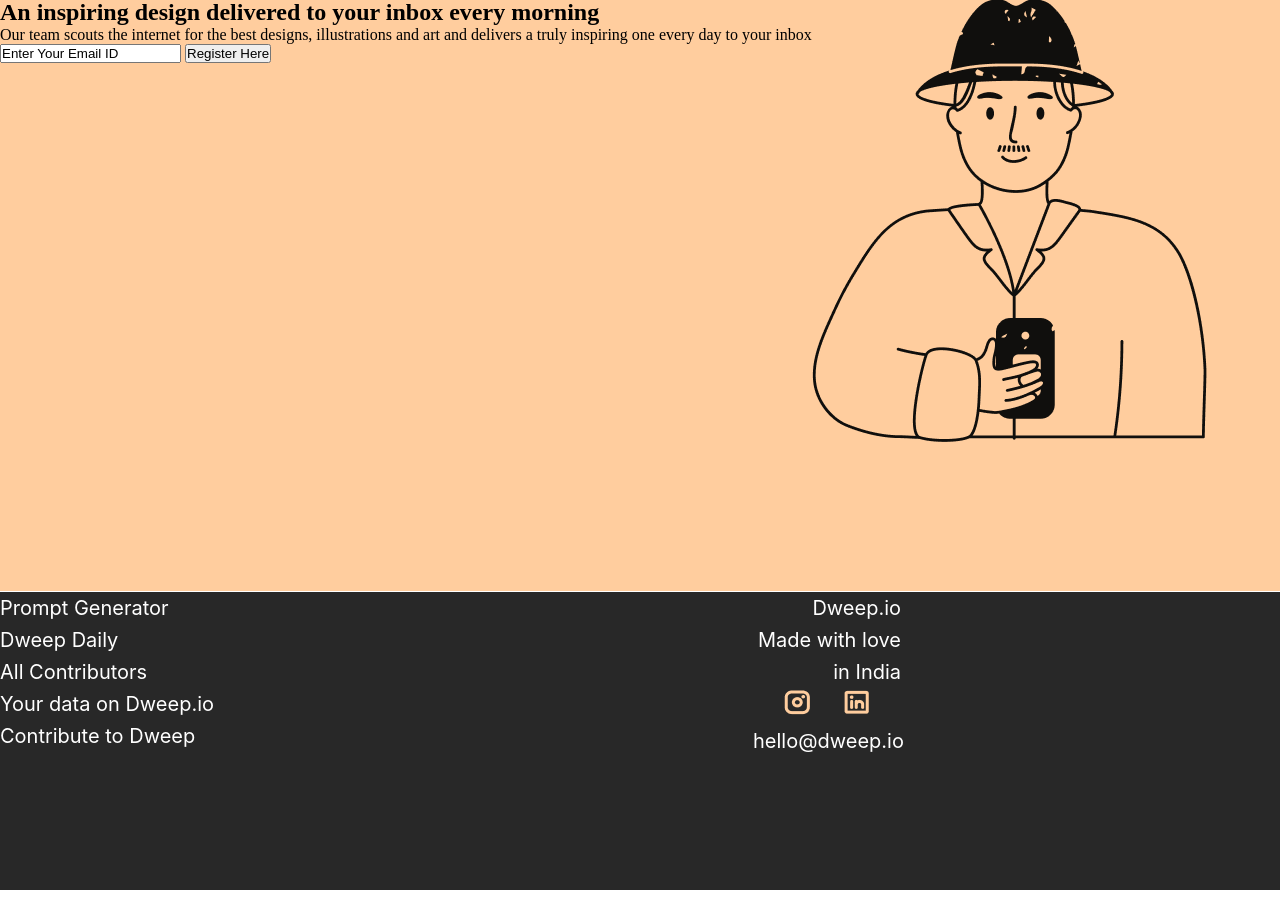
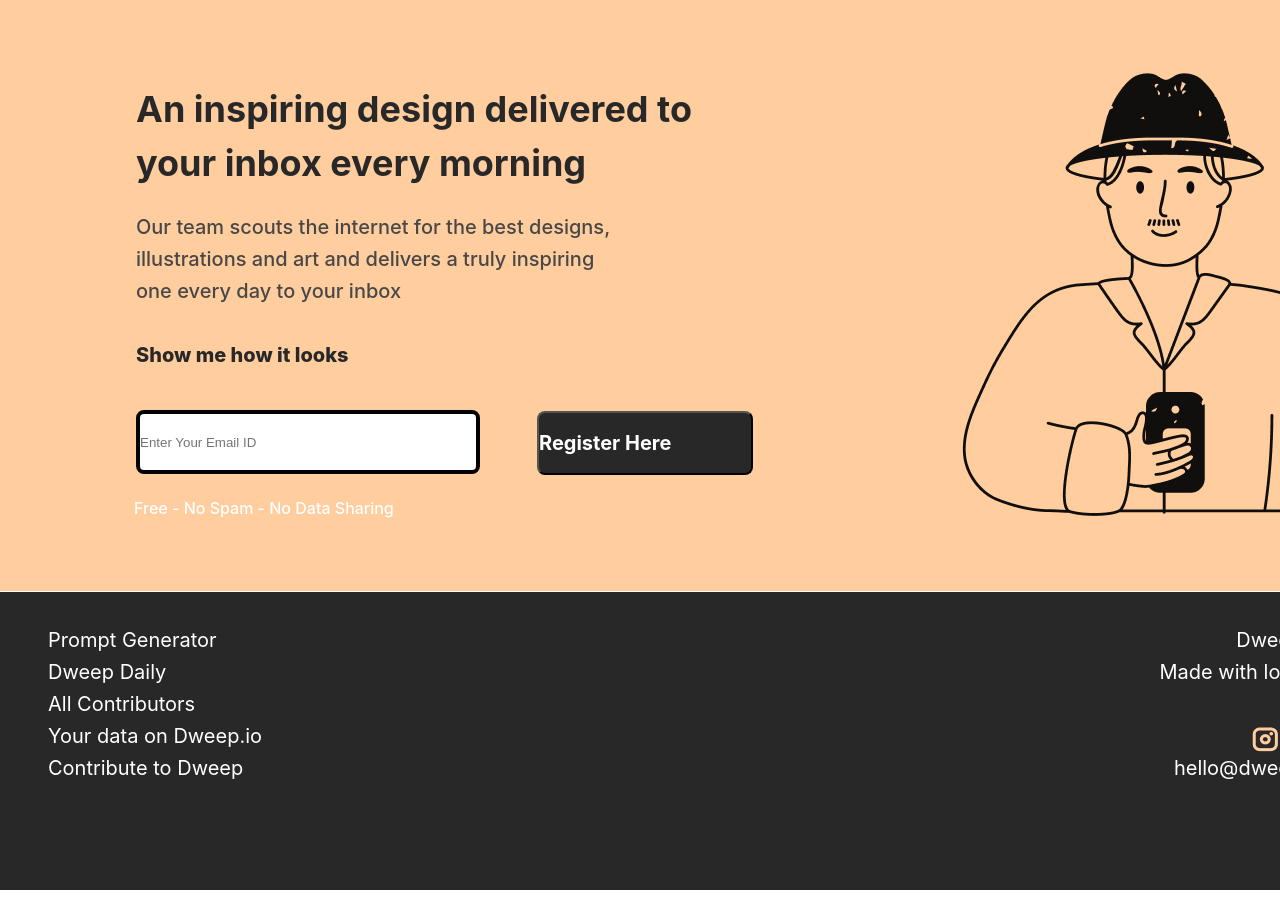
Before and after one commit to Sarthakpanwar113/practice-html_css, a plain HTML site: page index.html in a window 1280 px wide. Shown: the top 922 px of the page. Before the commit the page ends 890 px from the top, so only its background shows below. Drawn offline with Linux system fonts and the light colour scheme.

Commit message:
Add files via upload

```diff
--- a/index.html
+++ b/index.html
@@ -12,14 +12,33 @@
     <div id="wrapper">
         <div class="container1">
             <div class="left1">
-                <h2>An inspiring design delivered to your inbox every morning</h2>
-                <p>Our team scouts the internet for the best designs, illustrations and art and delivers a truly inspiring one every day to your inbox</p>
+                <div class="content">
+                    <p>An inspiring design delivered to your inbox every morning</p>
+                </div>
+
+                <div class="content1">
+                    <p>Our team scouts the internet for the best designs, illustrations and art and delivers a truly inspiring one every day to your inbox</p>
+                </div>
+
+                <div class="content3">
+                    <p>Show me how it looks</p>
+                </div>
+            <div class="form_box">
+
+                <form action="">
+
+                    <button name="button" id="submit_button">Register Here</button>
+                </form>
+            </div>
+            <div >
+                <input type="email" placeholder="Enter Your Email ID" id="inputsss" >
+            </div>
+
+            <div class="pp">
+                Free - No Spam - No Data Sharing
+            </div>
 
 
-            <form action="">
-                <input type="email" value="Enter Your Email ID" >
-                <button name="button">Register Here</button>
-            </form>
 
             </div>
 
@@ -58,15 +77,12 @@
                     Made with love in India
                 </div>
                 <div class="images">
-                    <div>
                         <img src="./InstagramLogo.png" >
-                    </div>
-
-
-                <div class="imgage">
                     <img src="./LinkedinLogo.png" >
                 </div>
+                <br>
                 <div class="text1">
+
                     hello@dweep.io
                 </div>
 
--- a/style.css
+++ b/style.css
@@ -1,44 +1,7 @@
-/*
-
-.container1 {
-  position: absolute;
-  width: 1440px;
-  height: 592px;
-  left: 0px;
-  top: -1px;
-
-
-
-  background: #ffcd9e;
-}
-
-.container2 {
-  position: relative;
-  width: 1440px;
-  height: 298px;
-  left: 0px;
-  top: 592px;
-
-
-
-  background: #282828;
-  font-family: "Inter";
-  font-style: normal;
-  font-weight: 400;
-  font-size: 20px;
-  line-height: 160%;
-
-
-  color: #ffffff;
-}
-
- */
-
 #wrapper {
   height: 100px;
   width: 100px;
   overflow-x: hidden;
-
 }
 
 * {
@@ -70,10 +33,12 @@
 }
 
 .right2 {
-  width: 148px;
-  height: 36px;
-  margin: 0 auto;
+  position: absolute;
+  width: 213.438px;
+  height: 298px;
+  top: 32px;
 
+  right: 8%;
 
   font-family: "Inter";
   font-style: normal;
@@ -88,6 +53,9 @@
 }
 
 .left2 {
+  position: absolute;
+  left: 48px;
+  top: 32px;
   font-family: "Inter";
   font-style: normal;
   font-weight: 400;
@@ -103,23 +71,145 @@
   text-align: right;
 }
 
-.images{
-    display: flex;
-    justify-content: space-evenly;
-    flex-wrap: wrap;
-
+.images {
+  position: absolute;
+  display: flex;
+  justify-content: space-evenly;
+  flex-wrap: wrap;
+  right: 0%;
 }
 
+.images img {
+  margin: 5px;
+}
 
-.right1{
-    /* align-items: end;
-    left: 15.98%;
-right: 15.58%;
-top: 11.55%;
-bottom: 11.51%; */
-flex-flow: column wrap;
+.right1 {
+  flex-flow: column wrap;
+  margin: 63px;
+  padding: 11px;
+  position: absolute;
+  left: 888px;
+}
+.left1 {
+  text-align: left;
+}
 
+#inputsss {
+  box-sizing: border-box;
+
+  position: absolute;
+  width: 344px;
+  height: 64px;
+  left: 136px;
+  top: 411px;
+
+  background: #ffffff;
+  border: 4px solid #000000;
+  border-radius: 8px;
 }
-.left1{
+#submit_button {
+  position: absolute;
+  width: 216px;
+  height: 64px;
+  left: 465px;
+  top: -50px;
 
+  background: #282828;
+  border-radius: 8px;
+  font-family: "Inter";
+  font-style: normal;
+  font-weight: 700;
+  font-size: 20px;
+  line-height: 24px;
+  display: flex;
+  align-items: center;
+  text-align: center;
+
+  color: #ffffff;
 }
+
+.form_box {
+  position: absolute;
+  left: 58px;
+  display: inline;
+  top: 78%;
+  left: 5%;
+}
+
+.content {
+  position: absolute;
+  width: 562px;
+  height: 108px;
+  left: 136px;
+  top: 83px;
+
+  font-family: "Inter";
+  font-style: normal;
+  font-weight: 700;
+  font-size: 36px;
+  line-height: 150%;
+  /* or 54px */
+
+  color: #282828;
+}
+
+.content1 {
+  position: absolute;
+  width: 495px;
+  height: 81px;
+  left: 136px;
+  top: 219px;
+
+  font-family: "Inter";
+  font-style: normal;
+  font-weight: 500;
+  font-size: 20px;
+  line-height: 160%;
+  /* or 32px */
+
+  display: flex;
+  align-items: center;
+
+  color: #484848;
+}
+
+.content3 {
+  position: absolute;
+  width: 227px;
+  height: 81px;
+  left: 136px;
+  top: 315px;
+
+  font-family: "Inter";
+  font-style: normal;
+  font-weight: 800;
+  font-size: 20px;
+  line-height: 160%;
+  /* or 32px */
+
+  display: flex;
+  align-items: center;
+
+  color: #282828;
+}
+
+.pp {
+  position: absolute;
+  width: 344px;
+  height: 61px;
+  left: 134px;
+  top: 479px;
+
+  font-family: "Inter";
+  font-style: normal;
+  font-weight: 500;
+  font-size: 16px;
+  line-height: 160%;
+  /* or 26px */
+
+  display: flex;
+  align-items: center;
+  text-align: center;
+
+  color: #ffffff;
+}
```
